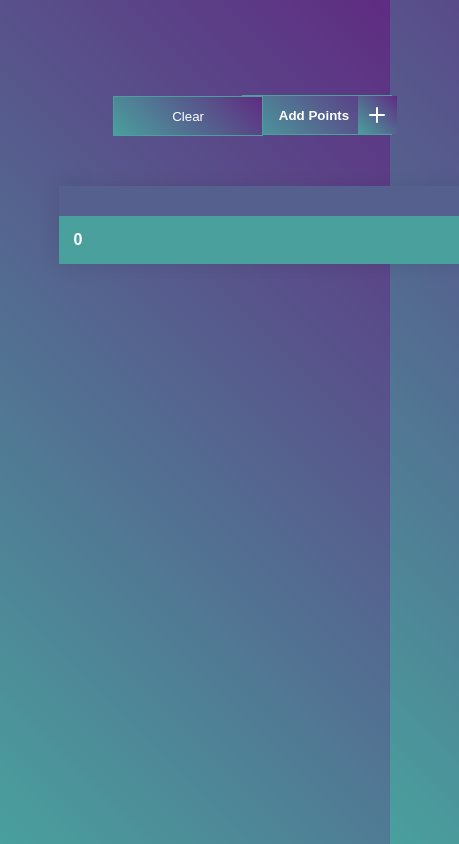
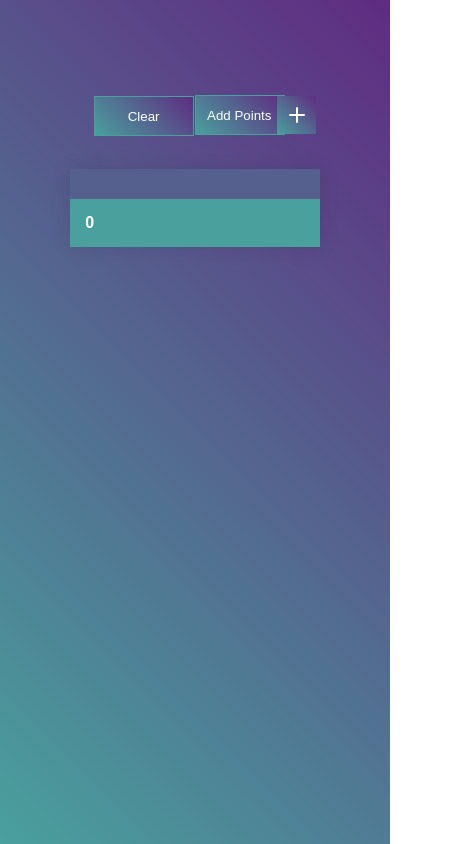
Before and after one commit to amryehia10/screw, a plain HTML site: page Game.html in a window 390 px wide. Shown: the whole page, 459 px wide, since content can reach past the window. Drawn offline with Linux system fonts and the light colour scheme.

Commit message:
Update game.css

```diff
--- a/game.css
+++ b/game.css
@@ -288,3 +288,92 @@ form {
     left: 29%;
   }
 }
+@media only screen and (max-width: 510px) {
+
+  .container {
+    position: absolute;
+    top: 22%;
+    left: 15%;
+  }
+  table {
+    width: 400px;
+
+    border-collapse: collapse;
+    overflow: hidden;
+    box-shadow: 0 0 20px rgba(0,0,0,0.1);
+  }
+  #clear {
+    position: relative;
+    left: 29%;
+  }
+}
+
+@media only screen and (max-width: 893px) {
+
+  .container {
+    position: absolute;
+    top: 16%;
+    left: 25%;
+  }
+  table {
+    width: 500px;
+    border-collapse: collapse;
+    overflow: hidden;
+    box-shadow: 0 0 20px rgba(0,0,0,0.1);
+  }
+  #clear {
+    position: relative;
+    left: 44%;
+  }
+}
+
+@media only screen and (max-width: 412px) {
+
+  .container {
+    position: absolute;
+    top: 20%;
+    left: 18%;
+  }
+  table {
+    width: 250px;
+    border-collapse: collapse;
+    overflow: hidden;
+    box-shadow: 0 0 20px rgba(0,0,0,0.1);
+  }
+  #clear {
+    position: relative;
+    left: 24%;
+    width: 100px;
+  }
+
+  .button {
+    width: 90px;
+    left: 50%;
+  }
+
+  .button .button__text {
+    transform: translateX(5px);
+    font-weight: 400;
+  }
+
+  .button .button__icon {
+    position: absolute;
+    transform: translateX(75px);
+    height: 100%;
+    width: 39px;
+    background: linear-gradient(45deg, #49a09d, #5f2c82);
+    display: flex;
+    align-items: center;
+    justify-content: center;
+  }
+
+  .button .svg {
+    width: 30px;
+    stroke: #fff;
+  }
+
+  .button:hover .button__icon {
+    width: 90px;
+    transform: translateX(0);
+  }
+}
```
